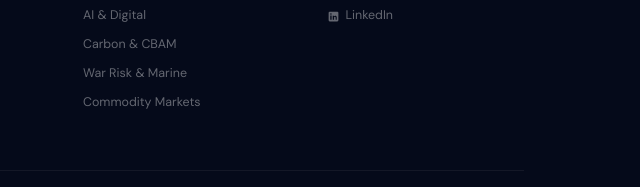
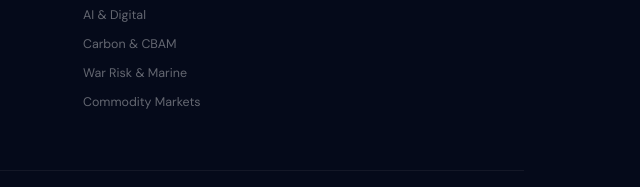
Before and after one commit to nvaradha22/vn-advisory, a plain HTML site: page index.html in a window 1280 px wide. Shown: the part 4736-4923 px from the top of the page, 640-1280 px from the left. Drawn offline with nearby package versions, Linux system fonts and the light colour scheme.

Commit message:
Fix: remove duplicate LinkedIn link in footer contact column

```diff
--- a/index.html
+++ b/index.html
@@ -1050,7 +1050,6 @@ button{font-family:inherit;cursor:pointer}
         <ul>
           <li><a href="mailto:info@vnadvisory.in">info@vnadvisory.in</a></li>
           <li><a href="https://www.linkedin.com/company/vn-advisory" target="_blank" rel="noopener"><svg viewBox="0 0 24 24" fill="currentColor" style="width:13px;height:13px;vertical-align:middle;margin-right:5px"><path d="M19 3a2 2 0 012 2v14a2 2 0 01-2 2H5a2 2 0 01-2-2V5a2 2 0 012-2h14M8.5 18v-8H6v8h2.5M7.25 8.85a1.45 1.45 0 100-2.9 1.45 1.45 0 000 2.9M18 18v-4.55c0-2.07-1.13-3.05-2.75-3.05a2.4 2.4 0 00-2.17 1.18V10.5h-2.5V18h2.5v-4.05c0-1.07.5-1.7 1.45-1.7s1.45.63 1.45 1.7V18H18z"/></svg>LinkedIn</a></li>
-          <li><a href="https://www.linkedin.com/company/vn-advisory" target="_blank" rel="noopener"><svg viewBox="0 0 24 24" fill="currentColor" style="width:13px;height:13px;vertical-align:middle;margin-right:5px"><path d="M19 3a2 2 0 012 2v14a2 2 0 01-2 2H5a2 2 0 01-2-2V5a2 2 0 012-2h14M8.5 18v-8H6v8h2.5M7.25 8.85a1.45 1.45 0 100-2.9 1.45 1.45 0 000 2.9M18 18v-4.55c0-2.07-1.13-3.05-2.75-3.05a2.4 2.4 0 00-2.17 1.18V10.5h-2.5V18h2.5v-4.05c0-1.07.5-1.7 1.45-1.7s1.45.63 1.45 1.7V18H18z"/></svg>LinkedIn</a></li>
         </ul>
       </div>
     </div>
```
